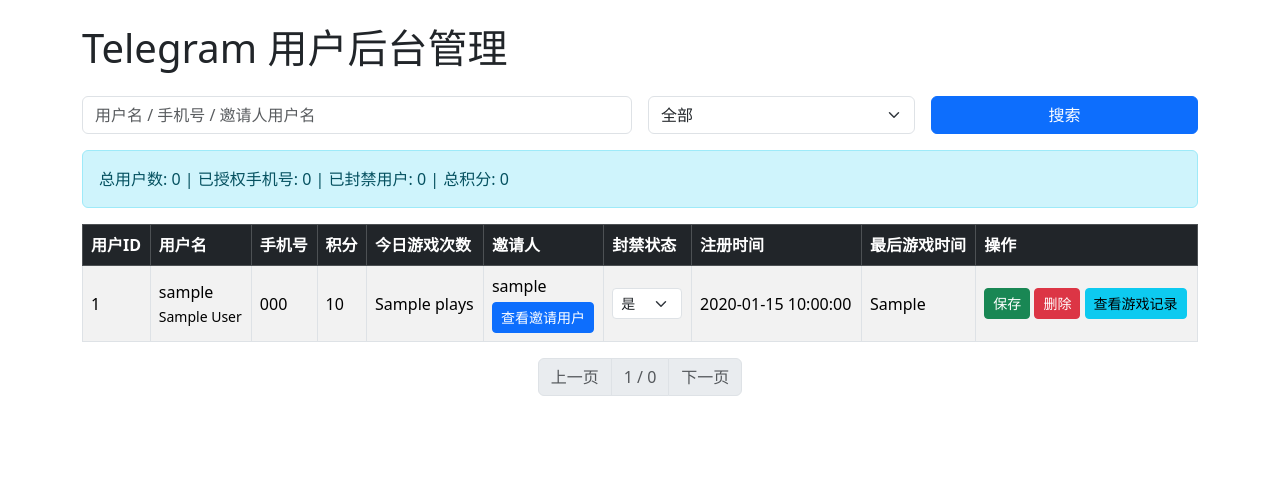
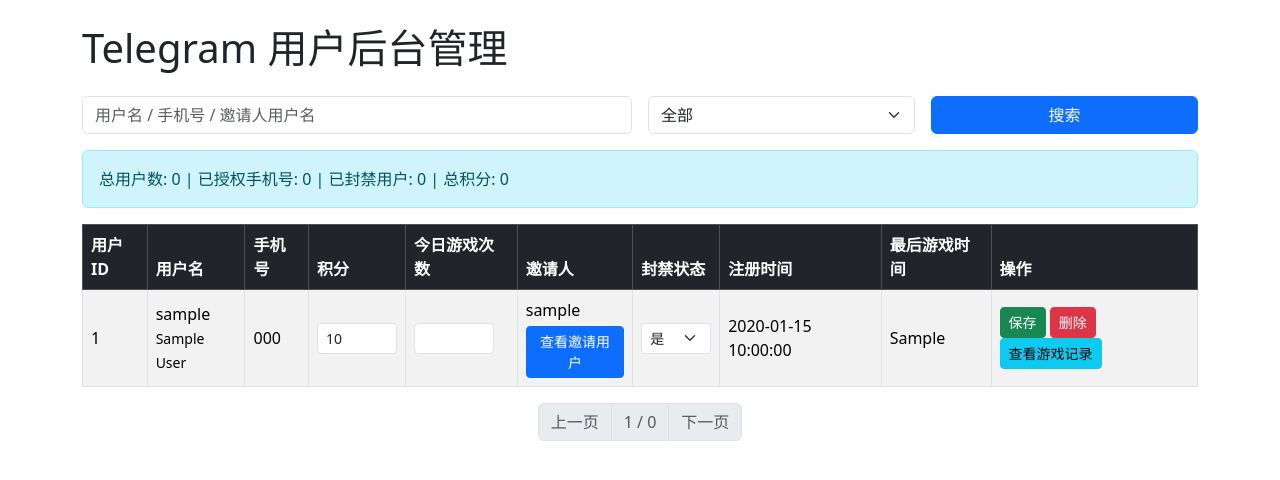
Before and after one commit to Dreamchaser-aus/telegramdashboard, a Flask app: page / in a window 1280 px wide. Shown: the top 480 px of the page. Run offline with Flask 2, Linux system fonts and the light colour scheme; a database or web service that is not in the repository returns one stand-in record (values such as "Sample title"); data that the repository does not hold is empty; parts of the project's set-up code (start-up, migrations or seed data) failed here and were passed over; some libraries are stand-ins or nearby versions.

Commit message:
Update dashboard.html

```diff
--- a/templates/dashboard.html
+++ b/templates/dashboard.html
@@ -56,8 +56,12 @@
           <small>{{ user[1] or '' }} {{ user[2] or '' }}</small>
         </td>
         <td>{{ user[4] or '未授权' }}</td>
-        <td>{{ user[5] }}</td>
-        <td>{{ user[6] }}</td>
+        <td>
+          <input type="number" class="form-control form-control-sm points-input" value="{{ user[5] }}" min="0" style="width: 80px;" />
+        </td>
+        <td>
+          <input type="number" class="form-control form-control-sm plays-input" value="{{ user[6] }}" min="0" style="width: 80px;" />
+        </td>
         <td>
           {{ user.inviter_username or '无' }}<br/>
           {% if user[9] %}
@@ -100,7 +104,7 @@
 </div>
 
 <script>
-  // 封禁状态更新
+  // 封禁状态变更实时更新后端
   document.querySelectorAll('.block-status').forEach(select => {
     select.addEventListener('change', async function() {
       const tr = this.closest('tr');
@@ -120,13 +124,13 @@
     });
   });
 
-  // 保存按钮事件
+  // 保存按钮事件（保存积分、游戏次数、封禁状态）
   document.querySelectorAll('.save-btn').forEach(button => {
     button.addEventListener('click', async function() {
       const tr = this.closest('tr');
       const userId = tr.getAttribute('data-user-id');
-      const points = tr.querySelector('td:nth-child(4)').innerText;
-      const plays = tr.querySelector('td:nth-child(5)').innerText;
+      const points = tr.querySelector('.points-input').value;
+      const plays = tr.querySelector('.plays-input').value;
       const isBlocked = tr.querySelector('.block-status').value;
       try {
         const formData = new FormData();
```
